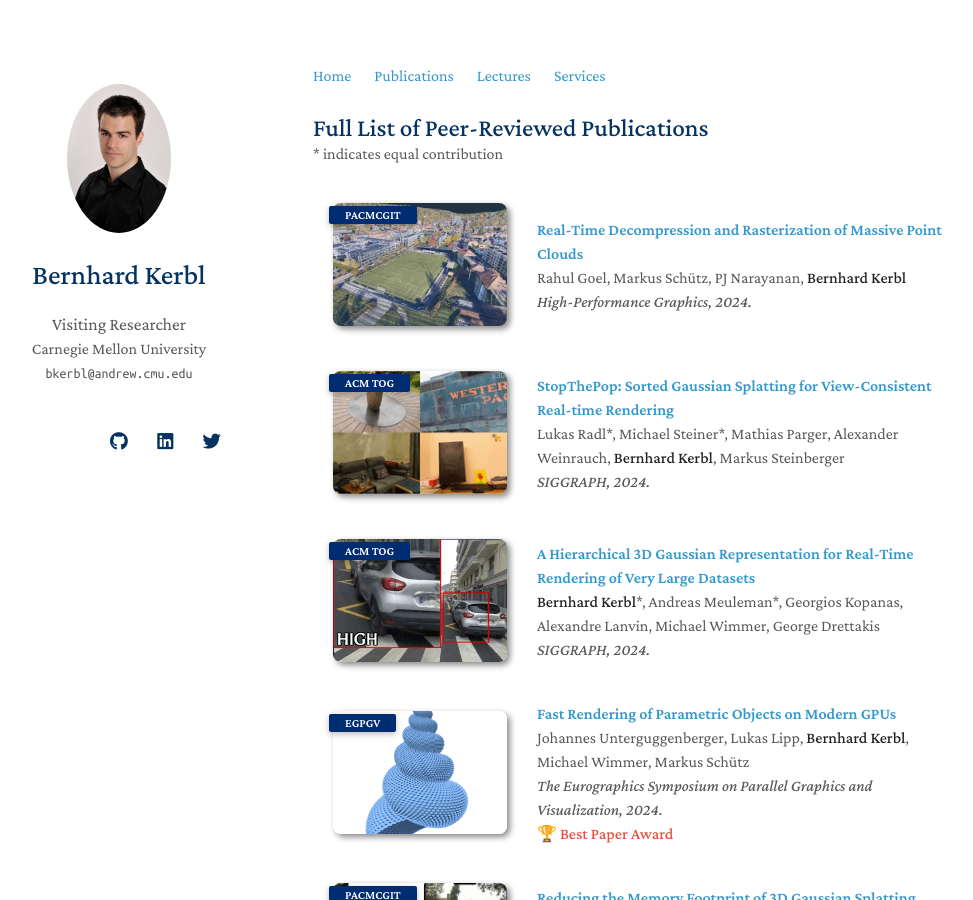
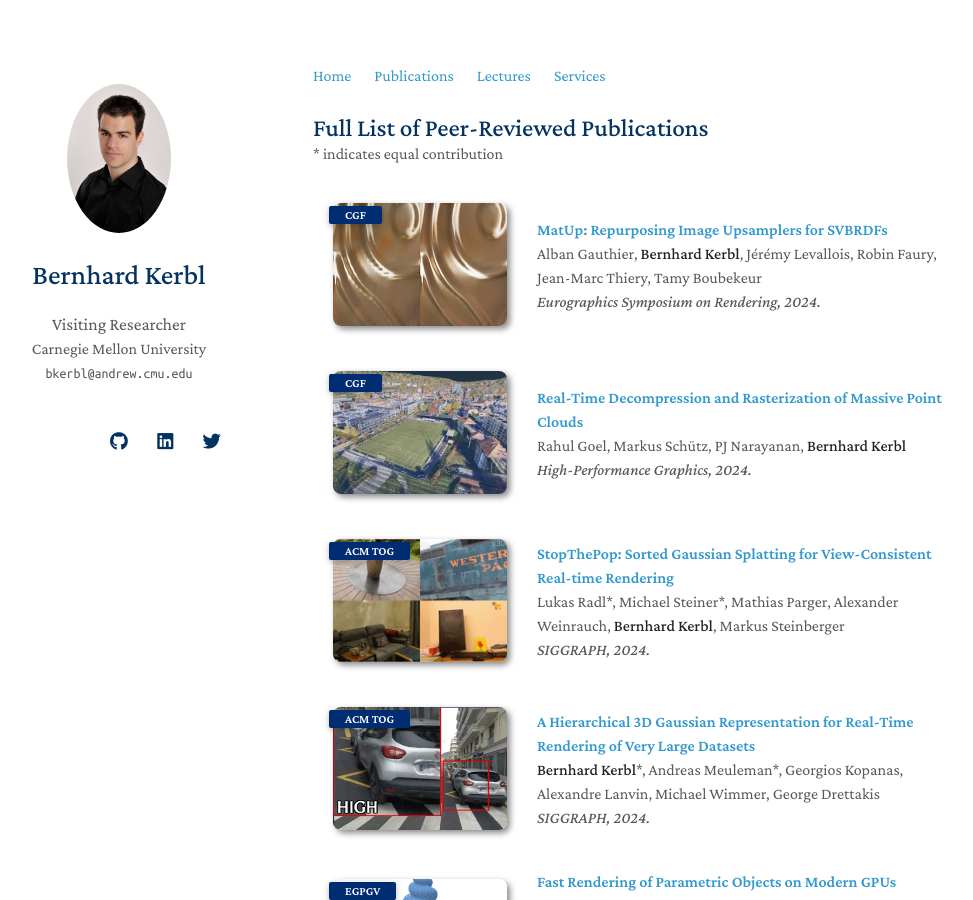
Before and after one commit to Snosixtyboo/snosixtyboo.github.io, a Jekyll site: the page built from publications.md, in a window 1280 px wide and 900 px high. Shown: the whole window, without its empty margins (157-1130 px from the left). Built offline with Jekyll 4.4.1, drawn with Linux system fonts in a browser that asks for light colours; nearby versions of some CDN libraries; a style sheet for code colours, icons or effects is not loaded; some of the changed text lies outside the part shown.

Commit message:
Added pub

```diff
--- a/_data/publications.yml
+++ b/_data/publications.yml
@@ -1,8 +1,14 @@
 main:
+
+  - title: "MatUp: Repurposing Image Upsamplers for SVBRDFs"
+    authors: Alban Gauthier, <strong>Bernhard Kerbl</strong>, Jérémy Levallois, Robin Faury, Jean-Marc Thiery, Tamy Boubekeur
+    conference_short: CGF
+    conference: Eurographics Symposium on Rendering, 2024.
+    image: ./assets/img/MatUp.png
 
   - title: "Real-Time Decompression and Rasterization of Massive Point Clouds"
     authors: Rahul Goel, Markus Schütz, PJ Narayanan, <strong>Bernhard Kerbl</strong>
-    conference_short: PACMCGIT
+    conference_short: CGF
     conference: High-Performance Graphics, 2024.
     image: ./assets/img/pose2.jpg
 
@@ -120,8 +126,8 @@ main:
 
   - title: "Rendering Point Clouds with Compute Shaders and Vertex Order Optimization"
     authors: Markus Schütz, <strong>Bernhard Kerbl</strong>, Michael Wimmer
-    conference_short: PACMCGIT
-    conference: High-Performance Graphics, 2021.
+    conference_short: CGF
+    conference: Eurographics Symposium on Rendering, 2021.
     image: ./assets/img/pc.png
 
   - title: "Fast Multi-View Rendering for Real-Time Applications"
```
Also changed, not shown: assets/img/MatUp.png (added).
